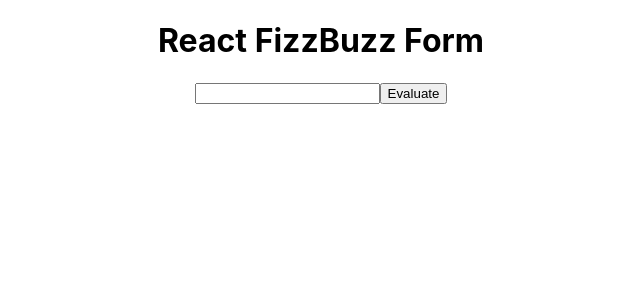
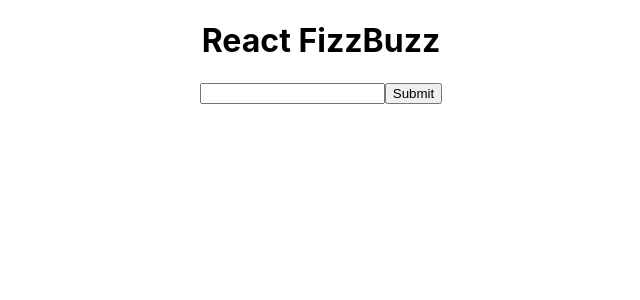
Before and after one commit to machen2/reactjs-setup-kata, a React app: page / in a window 1280 px wide. Shown: the top 300 px of the page, without its empty margins (319-959 px from the left). Built offline with nearby package versions, Linux system fonts and the light colour scheme.

Commit message:
do not show fizzbuzz when button is hit on initial load without an input

```diff
--- a/src/App.js
+++ b/src/App.js
@@ -14,7 +14,9 @@ class App extends Component {
   }
 
   handleOnClick() {
-    if (this.state.inputValue % 15 === 0) {
+    if(this.state.inputValue === '') {
+      this.setState({fizzBuzzResult: ''})
+    } else if (this.state.inputValue % 15 === 0) {
       this.setState({fizzBuzzResult: 'FizzBuzz'})
     } else if (this.state.inputValue % 3 === 0) {
       this.setState({fizzBuzzResult: 'Fizz'})
@@ -31,11 +33,11 @@ class App extends Component {
 
   render() {
     return (
-      <div className="App">
-        <h1 className='form-title'>React FizzBuzz Form</h1>
+      <div className='App'>
+        <h1 className='form-title'>React FizzBuzz</h1>
         <input type='text' onChange={this.handleChange}/>
-        <button onClick={this.handleOnClick}>Evaluate</button>
-        <p className='fizz-buzz-result'>{this.state.fizzBuzzResult}</p>
+        <button onClick={this.handleOnClick}>Submit</button>
+        {this.state.fizzBuzzResult !== '' && <p className='fizz-buzz-result'>{this.state.fizzBuzzResult}</p>}
       </div>
     );
   }
```
Also changed, not shown: 1 other file (tests, documents, lock files or other folders).
